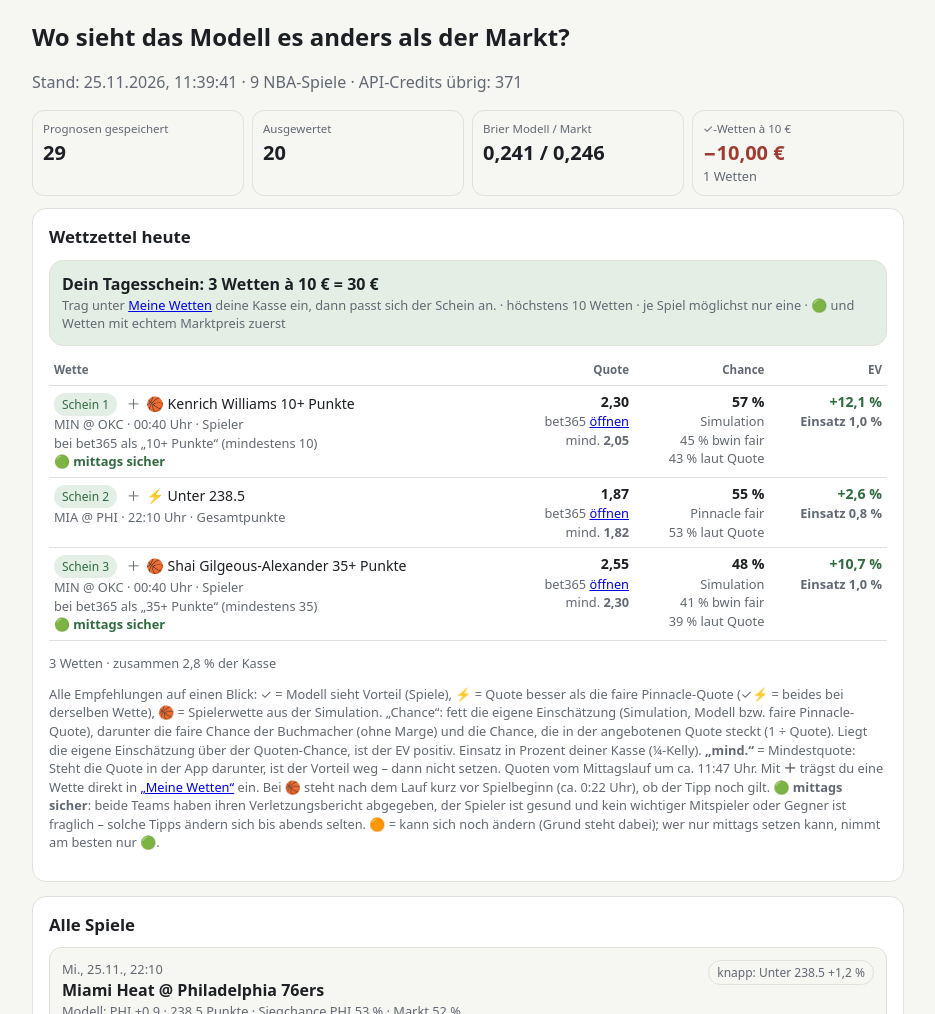
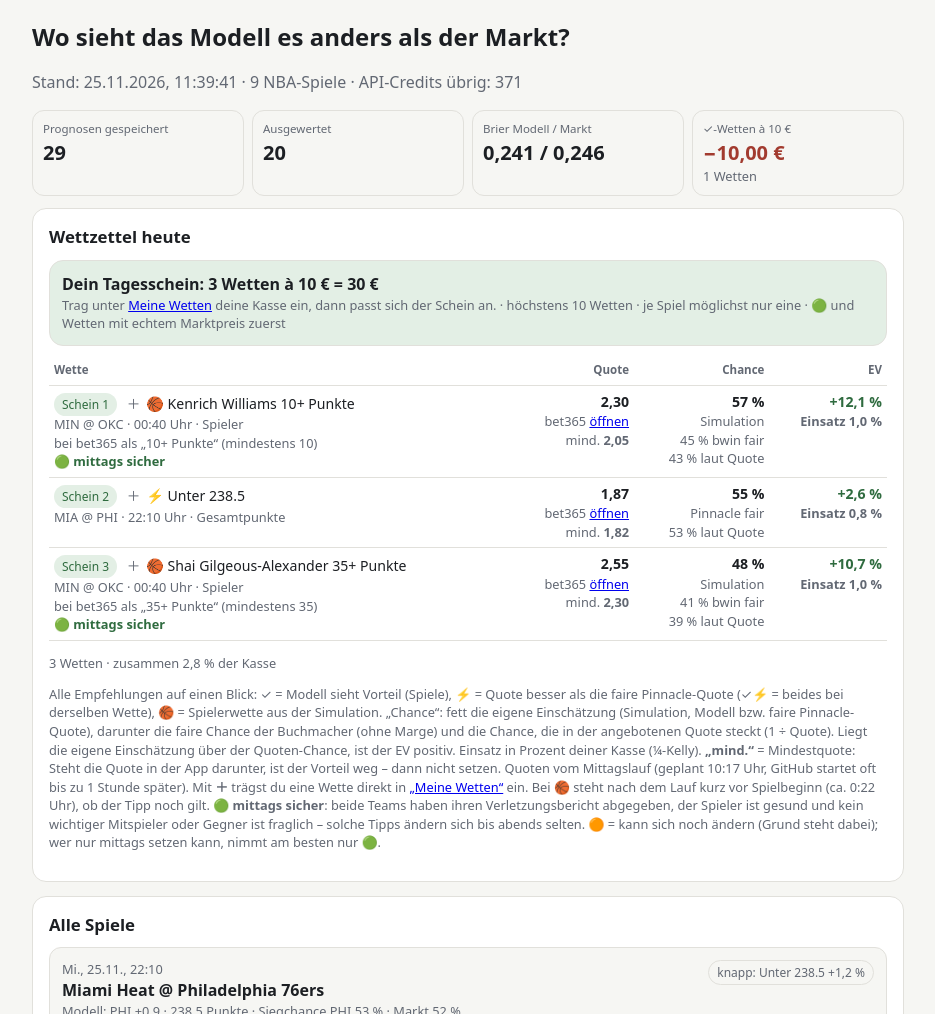
Before and after one commit to seimillo/quoten-modell, a plain HTML site: page docs/index.html in a window 1280 px wide. Shown: the part 86-1100 px from the top of the page, without its empty margins (172-1107 px from the left). Drawn offline with Linux system fonts and the light colour scheme.

Commit message:
Mittagslauf auf 10:17 Uhr vorverlegt (GitHub-Verspätungen bis ~1 h, fertig vor 12:30)
Co-Authored-By: Claude Opus 5.5 <noreply@anthropic.com>
Claude-Session: https://claude.ai/code/session_01GaytqKZBKKkag8CFhyidyv

```diff
--- a/docs/index.html
+++ b/docs/index.html
@@ -68,7 +68,7 @@ footer{max-width:900px;margin:0 auto;padding:0 14px 40px;font-size:.78rem;color:
   <p class="muted" id="stand">Lade Daten …</p>
   <div class="kpis" id="kpis"></div>
   <div class="card" id="slipCard"><h2>Wettzettel heute</h2><div id="slip"></div>
-  <p class="hint">Alle Empfehlungen auf einen Blick: ✓ = Modell sieht Vorteil (Spiele), ⚡ = Quote besser als die faire Pinnacle-Quote (✓⚡ = beides bei derselben Wette), 🏀 = Spielerwette aus der Simulation. „Chance“: fett die eigene Einschätzung (Simulation, Modell bzw. faire Pinnacle-Quote), darunter die faire Chance der Buchmacher (ohne Marge) und die Chance, die in der angebotenen Quote steckt (1 ÷ Quote). Liegt die eigene Einschätzung über der Quoten-Chance, ist der EV positiv. Einsatz in Prozent deiner Kasse (¼-Kelly). <b>„mind.“</b> = Mindestquote: Steht die Quote in der App darunter, ist der Vorteil weg – dann nicht setzen. Quoten vom Mittagslauf um ca. 11:47 Uhr. Mit <b>＋</b> trägst du eine Wette direkt in <a href="meine.html">„Meine Wetten“</a> ein. Bei 🏀 steht nach dem Lauf kurz vor Spielbeginn (ca. 0:22 Uhr), ob der Tipp noch gilt. <b>🟢 mittags sicher</b>: beide Teams haben ihren Verletzungsbericht abgegeben, der Spieler ist gesund und kein wichtiger Mitspieler oder Gegner ist fraglich – solche Tipps ändern sich bis abends selten. 🟠 = kann sich noch ändern (Grund steht dabei); wer nur mittags setzen kann, nimmt am besten nur 🟢.</p></div>
+  <p class="hint">Alle Empfehlungen auf einen Blick: ✓ = Modell sieht Vorteil (Spiele), ⚡ = Quote besser als die faire Pinnacle-Quote (✓⚡ = beides bei derselben Wette), 🏀 = Spielerwette aus der Simulation. „Chance“: fett die eigene Einschätzung (Simulation, Modell bzw. faire Pinnacle-Quote), darunter die faire Chance der Buchmacher (ohne Marge) und die Chance, die in der angebotenen Quote steckt (1 ÷ Quote). Liegt die eigene Einschätzung über der Quoten-Chance, ist der EV positiv. Einsatz in Prozent deiner Kasse (¼-Kelly). <b>„mind.“</b> = Mindestquote: Steht die Quote in der App darunter, ist der Vorteil weg – dann nicht setzen. Quoten vom Mittagslauf (geplant 10:17 Uhr, GitHub startet oft bis zu 1 Stunde später). Mit <b>＋</b> trägst du eine Wette direkt in <a href="meine.html">„Meine Wetten“</a> ein. Bei 🏀 steht nach dem Lauf kurz vor Spielbeginn (ca. 0:22 Uhr), ob der Tipp noch gilt. <b>🟢 mittags sicher</b>: beide Teams haben ihren Verletzungsbericht abgegeben, der Spieler ist gesund und kein wichtiger Mitspieler oder Gegner ist fraglich – solche Tipps ändern sich bis abends selten. 🟠 = kann sich noch ändern (Grund steht dabei); wer nur mittags setzen kann, nimmt am besten nur 🟢.</p></div>
   <div class="card"><h2>Alle Spiele</h2><div id="top"></div>
   <p class="hint">Erwartungswert (EV) = Chance × Quote − 1 zur besten Quote aller Buchmacher mit deutscher Lizenz (Tipico, Winamax, Betano, Betway, LeoVegas, 888sport). ✓ = strenge Auswahl: EV ≥ 3 % (Gesamtpunkte 5 %) und auch gegenüber Pinnacle nicht schlechter, höchstens eine Wette pro Spiel. Die Chance ist eine Mischung aus Modell und Markt (Markt-Anker), darum sind die Werte bewusst vorsichtig.</p></div>
 </section>
```
Also changed, not shown: 1 other file.
